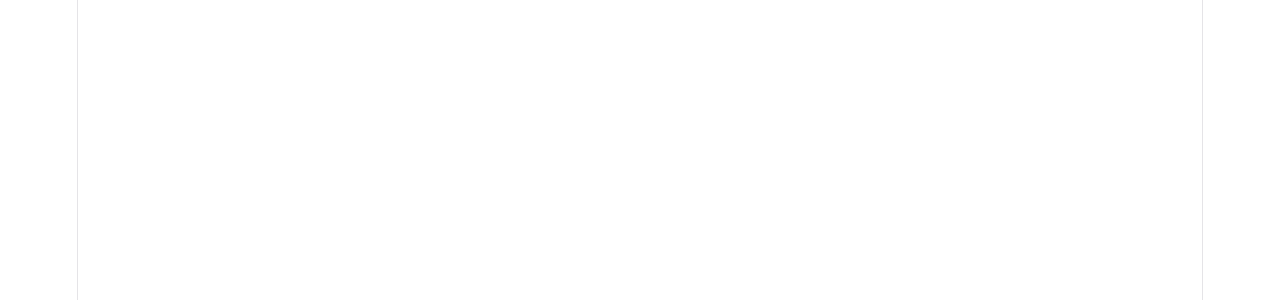
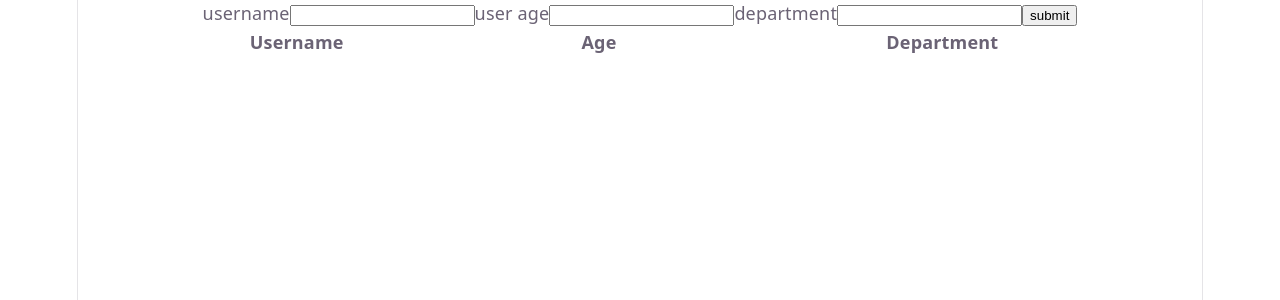
Before and after one commit to Yash-D-Wanth/vite, a React (Vite) app in the folder vite-project/: page / in a window 1280 px wide. Shown: the top 300 px of the page. Built offline with nearby package versions, Linux system fonts and the light colour scheme.

Commit message:
inputHandling

```diff
--- a/vite-project/src/App.jsx
+++ b/vite-project/src/App.jsx
@@ -1,9 +1,12 @@
 
 import './App.css'
+import InputHandling from './input/InputHandling'
 
 function App() {
   return (
-    <></>
+    <>
+    <InputHandling/>
+    </>
   )
 }
 
--- /dev/null
+++ b/vite-project/src/input/Display.jsx
@@ -0,0 +1,38 @@
+import react from 'react'
+export default function Display(props){
+    const removeOperation=()=>{
+
+    }
+    return(
+        <>
+        <form onSubmit={props.displayForm}>
+        <label >username</label>
+        <input id="username" type="text" value={props.firstInput} onChange={props.displayName}/>
+        <label >user age</label>
+        <input id="age" type="text" value={props.secondInput} onChange={props.displayAge}/>
+        <label >department</label>
+        <input id="department" type="text" value={props.thirdInput} onChange={props.displayDepartment}/>
+        <button type="submit">submit</button>
+    </form>
+    <table>
+        <thead>
+            <tr>
+                <th>Username</th>
+                <th>Age</th>
+                <th>Department</th>
+            </tr>
+        </thead>
+        <tbody>
+            {props.output.map((entry, id) => (
+                <tr key={id}>
+                    <td>{entry.username}</td>
+                    <td>{entry.age}</td>
+                    <td>{entry.department}</td>
+                    <button onClick={()=>removeOperation(id)}>-</button>
+                </tr>
+            ))}
+        </tbody>
+    </table>
+        </>
+    )
+}
--- /dev/null
+++ b/vite-project/src/input/InputHandling.jsx
@@ -0,0 +1,32 @@
+import react,{useState} from 'react'
+import Display from './Display'
+export default function InputHandling(){
+    let [firstInput,setFirstInput]=useState("")
+    let [secondInput,setSecondInput]=useState("")
+    let [thirdInput,setThirdInput]=useState("")
+    let [output,setOutput]=useState([])
+    const displayName=(event)=>{
+        setFirstInput(event.target.value)
+    }
+    const displayAge=(event)=>{
+        setSecondInput(event.target.value)
+    }
+    const displayDepartment=(event)=>{
+        setThirdInput(event.target.value)
+    }
+    const displayForm=(event)=>{
+        event.preventDefault()
+        const newEntry =
+        {
+            username: firstInput,
+            age: secondInput,
+            department: thirdInput
+        }
+        setOutput([...output,newEntry])
+    }
+    return(
+    <>
+    <Display displayForm={displayForm} firstInput={firstInput} displayName={displayName} secondInput={secondInput} displayAge={displayAge} thirdInput={thirdInput} displayDepartment={displayDepartment} output={output}/>
+    </>
+    )
+}
```
